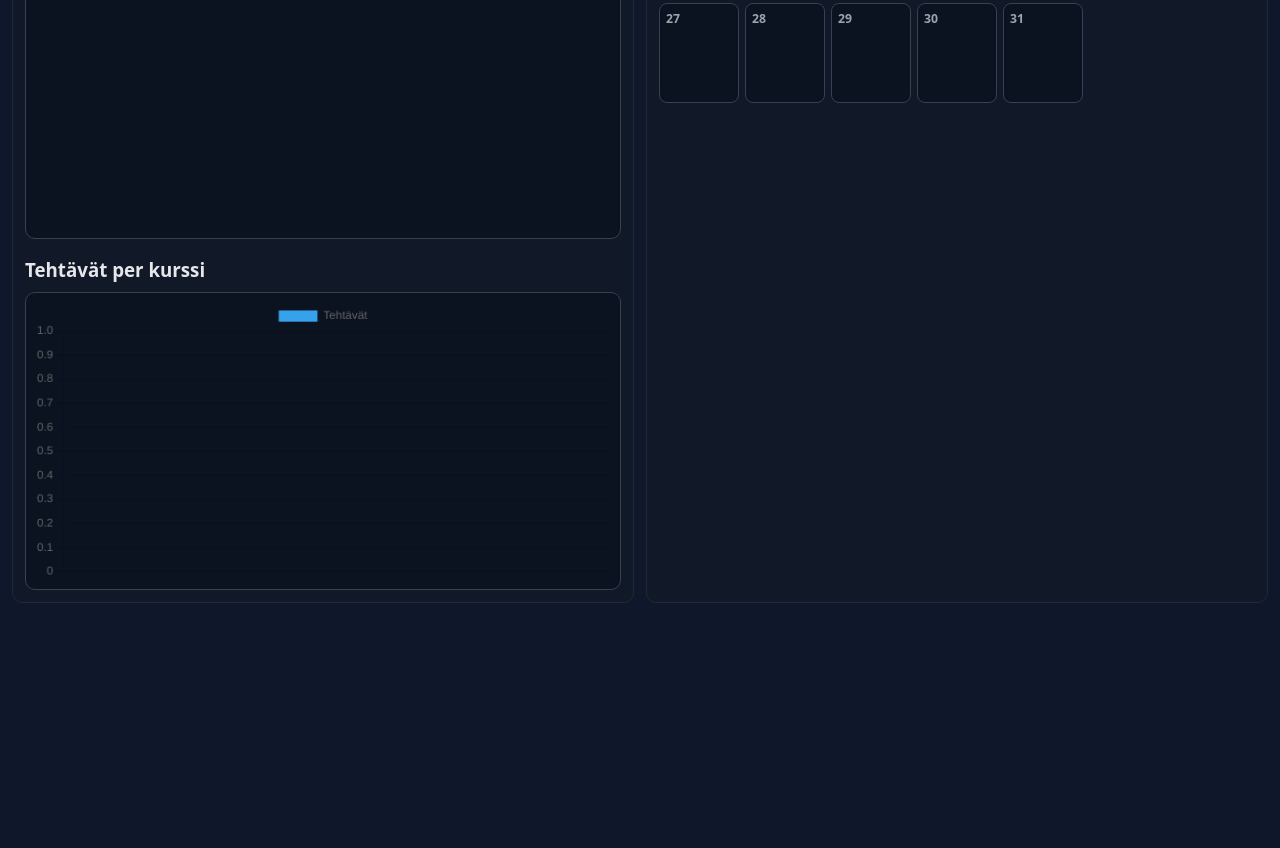
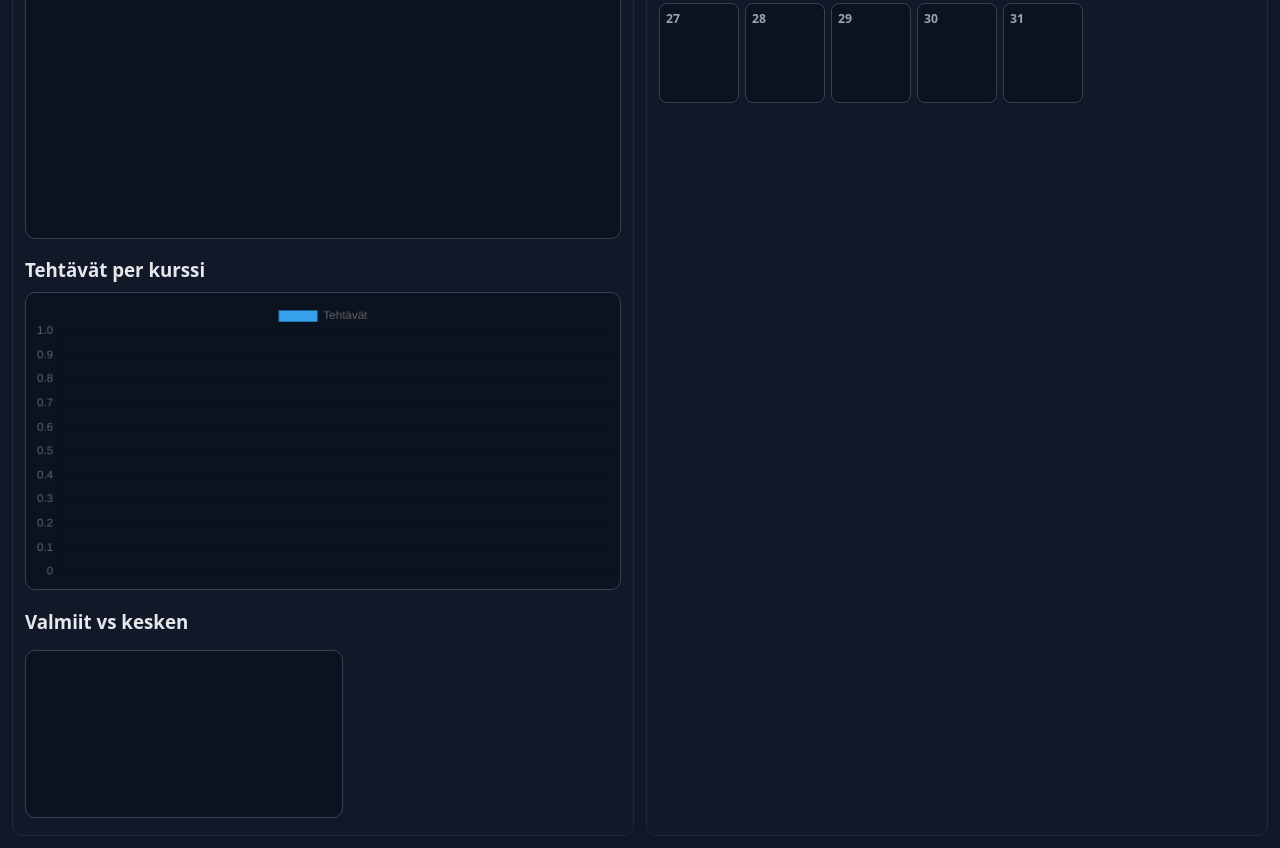
Before and after one commit to williamis/student-planner-dashboard, a plain HTML site: page index.html in a window 1280 px wide. Shown: the part 971-1819 px from the top of the page. Before the commit the page ends 1586 px from the top, so only its background shows below. Drawn offline with nearby package versions, Linux system fonts and the light colour scheme.

Commit message:
feat(dashboard): add canvas for done vs todo chart

```diff
--- a/index.html
+++ b/index.html
@@ -45,6 +45,9 @@
 
       <h3>Tehtävät per kurssi</h3>
       <canvas id="tasksPerCourseChart"></canvas>
+
+      <h3>Valmiit vs kesken</h3>
+  <canvas id="doneVsTodoChart"></canvas>
     </section>
 
     <!-- Kalenteri -->
```
